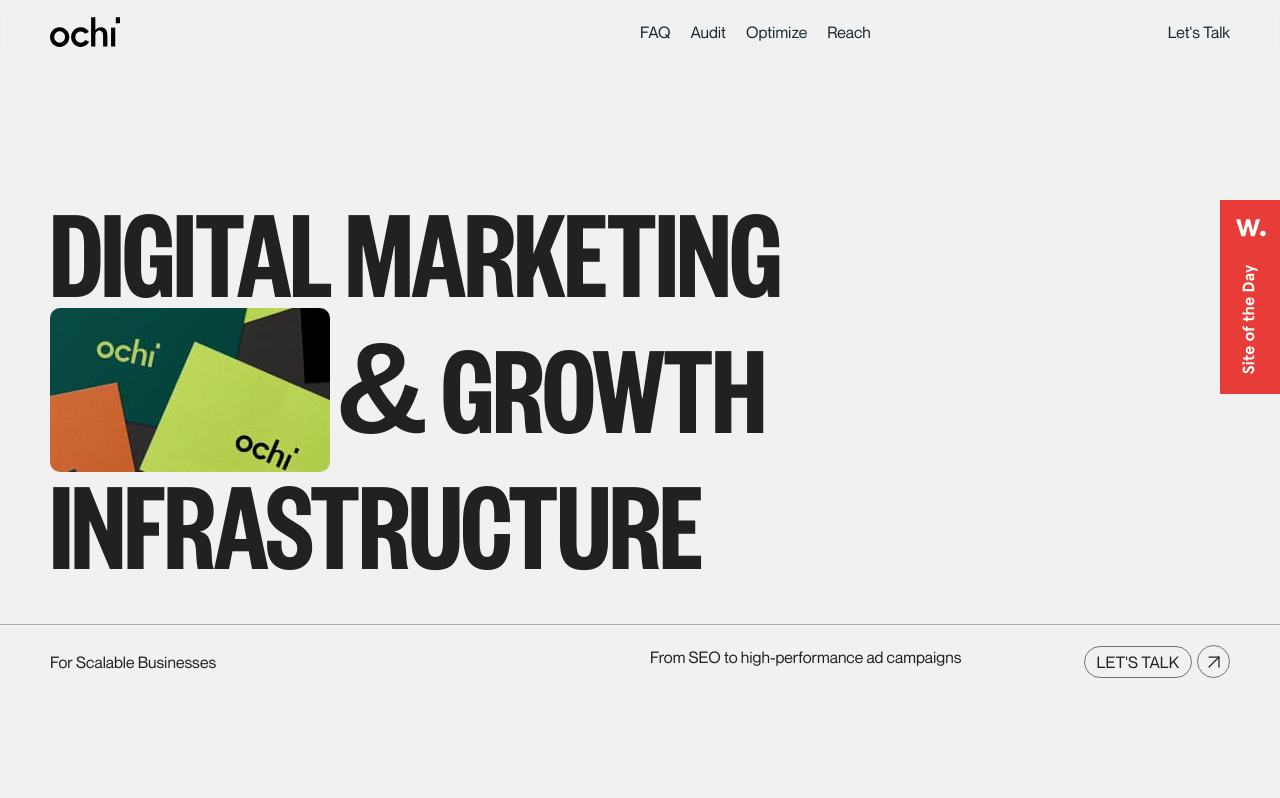
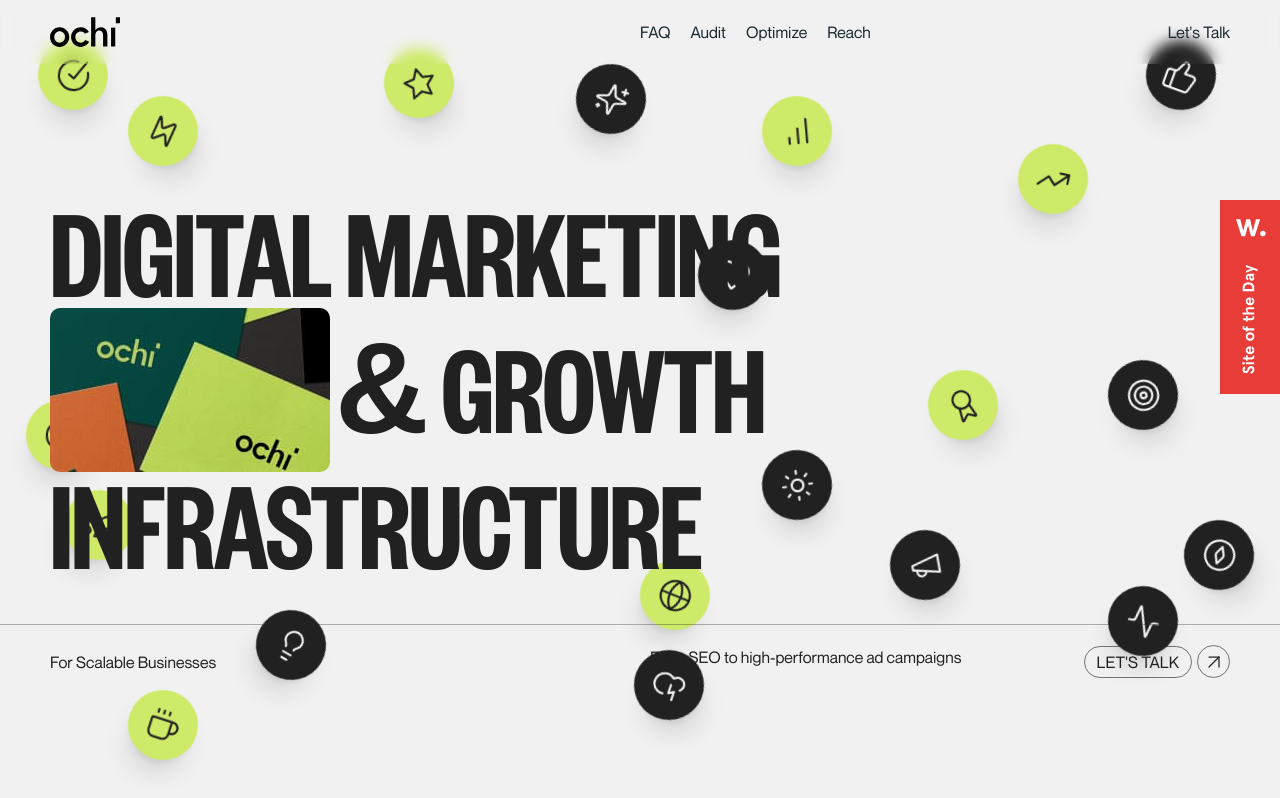
Before and after one commit to yugaaank/creator-landing, a Next.js app: page / in a window 1280 px wide. Shown: the top 798 px of the page. Built offline with nearby package versions, Linux system fonts and the light colour scheme.

Commit message:
added elements in hero section

```diff
--- a/container/home-page/Hero.tsx
+++ b/container/home-page/Hero.tsx
@@ -2,16 +2,63 @@
 import Link from "next/link";
 import Image from "next/image";
 import { motion } from "framer-motion";
-import { ArrowUpRight } from "lucide-react";
+import { ArrowUpRight, TrendingUp, Target, Rocket, Megaphone, Zap, Sparkles, BarChart, Lightbulb, Award, Activity, CheckCircle, ThumbsUp, Star, Heart, Smile, Compass, Coffee, CloudLightning, Globe, Sun } from "lucide-react";
 import { awwwards, ochiside } from "@/public";
 
 export default function Hero() {
+	const stickers = [
+		{ id: 1, Icon: TrendingUp, top: "18%", right: "15%", color: "#212121", bg: "#CDEA68", rotate: 12, delay: 0.1 },
+		{ id: 2, Icon: Target, top: "45%", right: "8%", color: "#f1f1f1", bg: "#212121", rotate: -15, delay: 0.2 },
+		{ id: 3, Icon: Rocket, bottom: "30%", left: "5%", color: "#212121", bg: "#CDEA68", rotate: 25, delay: 0.3 },
+		{ id: 4, Icon: Megaphone, bottom: "25%", right: "25%", color: "#f1f1f1", bg: "#212121", rotate: -10, delay: 0.4 },
+		{ id: 5, Icon: Zap, top: "12%", left: "10%", color: "#212121", bg: "#CDEA68", rotate: -20, delay: 0.5 },
+		{ id: 6, Icon: Sparkles, top: "8%", left: "45%", color: "#f1f1f1", bg: "#212121", rotate: 15, delay: 0.6 },
+		{ id: 7, Icon: BarChart, top: "12%", right: "35%", color: "#212121", bg: "#CDEA68", rotate: -5, delay: 0.7 },
+		{ id: 8, Icon: Lightbulb, bottom: "15%", left: "20%", color: "#f1f1f1", bg: "#212121", rotate: 30, delay: 0.8 },
+		{ id: 9, Icon: Award, bottom: "45%", right: "22%", color: "#212121", bg: "#CDEA68", rotate: -25, delay: 0.9 },
+		{ id: 10, Icon: Activity, bottom: "18%", right: "8%", color: "#f1f1f1", bg: "#212121", rotate: 10, delay: 1.0 },
+		{ id: 11, Icon: CheckCircle, top: "5%", left: "3%", color: "#212121", bg: "#CDEA68", rotate: -5, delay: 1.1 },
+		{ id: 12, Icon: ThumbsUp, top: "5%", right: "5%", color: "#f1f1f1", bg: "#212121", rotate: 20, delay: 1.2 },
+		{ id: 13, Icon: Star, top: "6%", left: "30%", color: "#212121", bg: "#CDEA68", rotate: -15, delay: 1.3 },
+		{ id: 14, Icon: Heart, top: "30%", right: "40%", color: "#f1f1f1", bg: "#212121", rotate: 10, delay: 1.4 },
+		{ id: 15, Icon: Smile, top: "50%", left: "2%", color: "#212121", bg: "#CDEA68", rotate: 5, delay: 1.5 },
+		{ id: 16, Icon: Compass, top: "65%", right: "2%", color: "#f1f1f1", bg: "#212121", rotate: -25, delay: 1.6 },
+		{ id: 17, Icon: Coffee, bottom: "5%", left: "10%", color: "#212121", bg: "#CDEA68", rotate: 18, delay: 1.7 },
+		{ id: 18, Icon: CloudLightning, bottom: "10%", right: "45%", color: "#f1f1f1", bg: "#212121", rotate: -12, delay: 1.8 },
+		{ id: 19, Icon: Globe, top: "70%", left: "50%", color: "#212121", bg: "#CDEA68", rotate: 22, delay: 1.9 },
+		{ id: 20, Icon: Sun, bottom: "35%", right: "35%", color: "#f1f1f1", bg: "#212121", rotate: -8, delay: 2.0 },
+	];
+
 	return (
 		<section
-			className="w-full h-screen sm:mb-[-10px] xm:mb-[-10px]"
+			className="w-full h-screen sm:mb-[-10px] xm:mb-[-10px] relative"
 			data-scroll
 			data-scroll-speed="-.3">
-			<div className="w-full h-full flex flex-col justify-between">
+			{stickers.map((st) => (
+				<motion.div
+					key={st.id}
+					initial={{ scale: 0, opacity: 0, rotate: 0 }}
+					animate={{ scale: 1, opacity: 1, rotate: st.rotate }}
+					whileHover={{ scale: 1.15, rotate: 0 }}
+					transition={{
+						type: "spring",
+						stiffness: 260,
+						damping: 20,
+						delay: 1.5 + st.delay,
+					}}
+					className="absolute z-10 hidden md:flex lg:flex xl:flex w-[70px] h-[70px] rounded-full items-center justify-center shadow-xl cursor-pointer"
+					style={{
+						top: st.top,
+						bottom: st.bottom,
+						left: st.left,
+						right: st.right,
+						backgroundColor: st.bg,
+						color: st.color,
+					}}>
+					<st.Icon size={35} strokeWidth={1.5} />
+				</motion.div>
+			))}
+			<div className="w-full h-full flex flex-col justify-between relative z-20">
 				<div />
 				<div className="w-full flex flex-col justify-between h-[75vh] sm:h-[85vh] xm:h-[85vh]">
 					<div className="w-full flex justify-between gap-[20px] pl-[50px] md:pl-[30px] sm:pl-[20px] xm:pl-[20px]">
```
